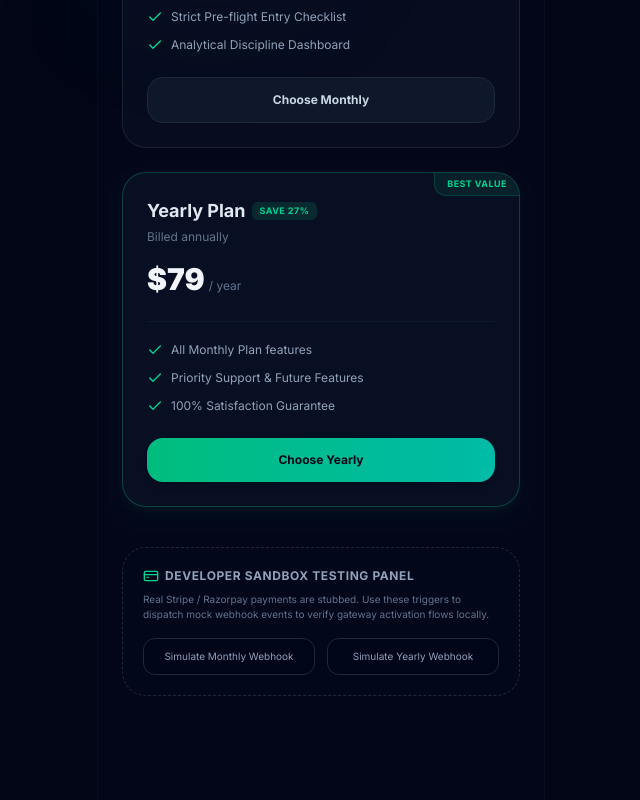
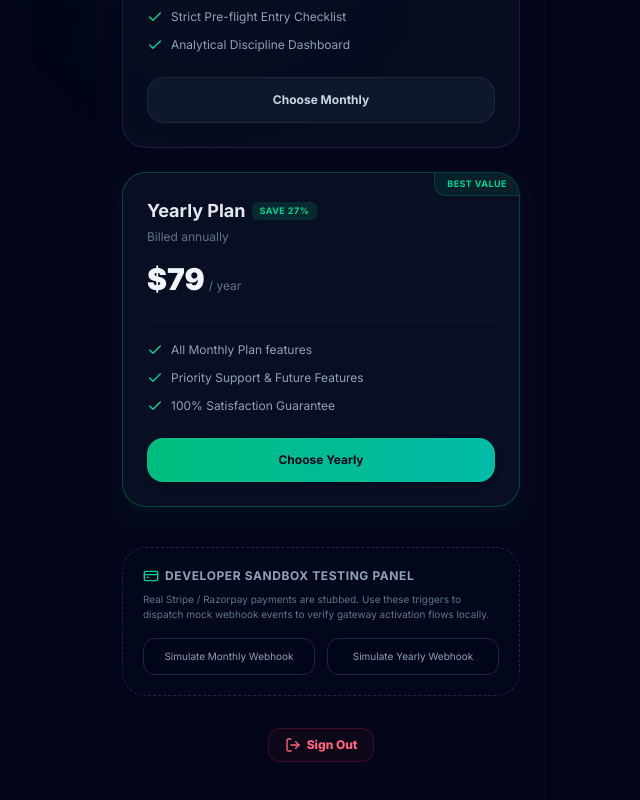
Before and after one commit to prajapatianku/localshop, a Next.js app: page /subscribe in a window 1280 px wide. Shown: the part 329-1129 px from the top of the page, without its empty margins (319-959 px from the left). Built offline with nearby package versions, Linux system fonts and the light colour scheme; no server answers.

Commit message:
feat: add Sign Out button to Subscribe page view

```diff
--- a/src/app/subscribe/page.tsx
+++ b/src/app/subscribe/page.tsx
@@ -3,8 +3,9 @@
 import React, { useEffect, useState, useTransition } from 'react'
 import { useRouter } from 'next/navigation'
 import Link from 'next/link'
-import { Check, Loader2, Sparkles, CreditCard, ShieldAlert, BadgeInfo } from 'lucide-react'
+import { Check, Loader2, Sparkles, CreditCard, ShieldAlert, BadgeInfo, LogOut } from 'lucide-react'
 import { createClient } from '@/utils/supabase/client'
+import { logout } from '@/app/auth/actions'
 
 interface Subscription {
   plan: string
@@ -20,6 +21,12 @@ export default function SubscribePage() {
   const [userId, setUserId] = useState<string | null>(null)
   const [simulationMsg, setSimulationMsg] = useState<string | null>(null)
   const [isPending, startTransition] = useTransition()
+
+  const handleLogout = async () => {
+    await logout()
+    router.push('/login')
+    router.refresh()
+  }
 
   const loadSubscription = async () => {
     try {
@@ -261,6 +268,16 @@ export default function SubscribePage() {
           </button>
         </div>
       </div>
+
+      <div className="mt-8 flex justify-center">
+        <button
+          onClick={handleLogout}
+          className="text-xs font-extrabold text-rose-400 hover:text-rose-300 flex items-center gap-1.5 py-2 px-4 rounded-xl border border-rose-500/20 bg-rose-500/5 transition-all active:scale-95 select-none"
+        >
+          <LogOut className="w-4 h-4" />
+          Sign Out
+        </button>
+      </div>
     </main>
   )
 }
```
